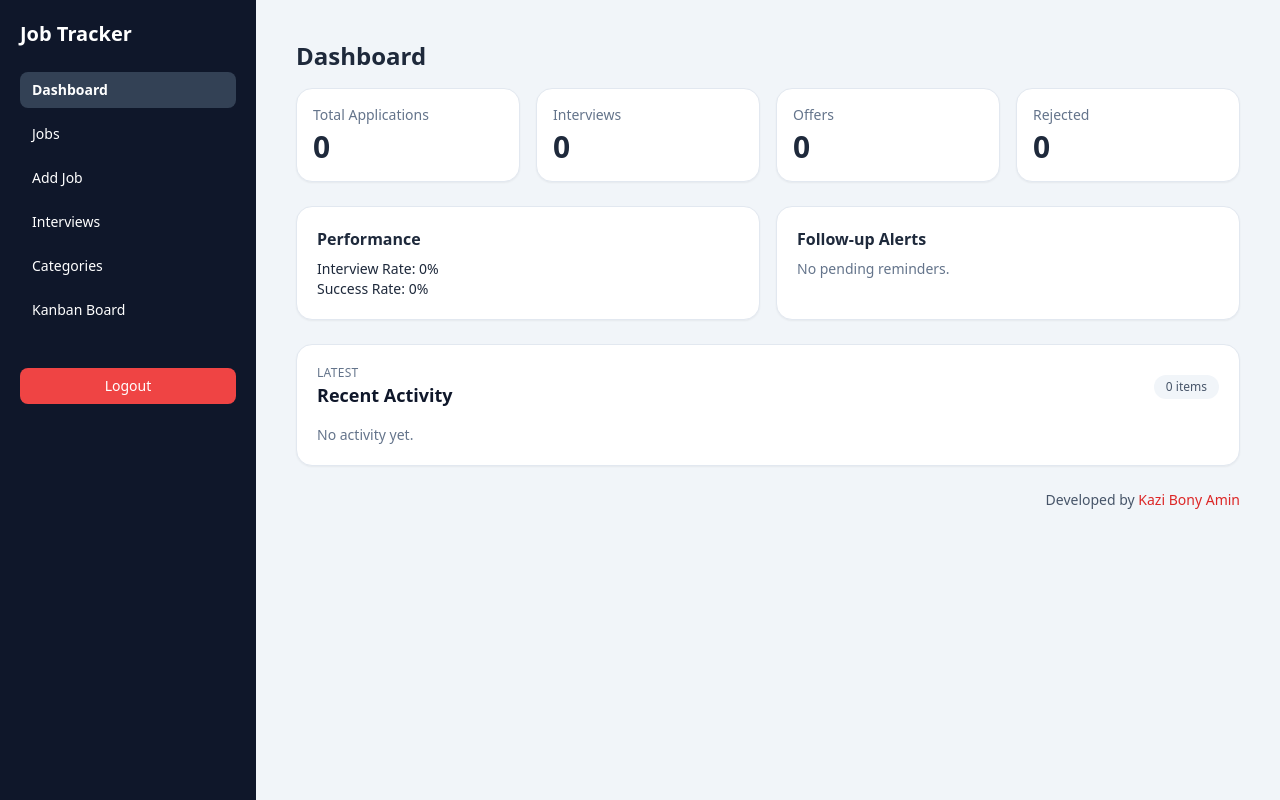
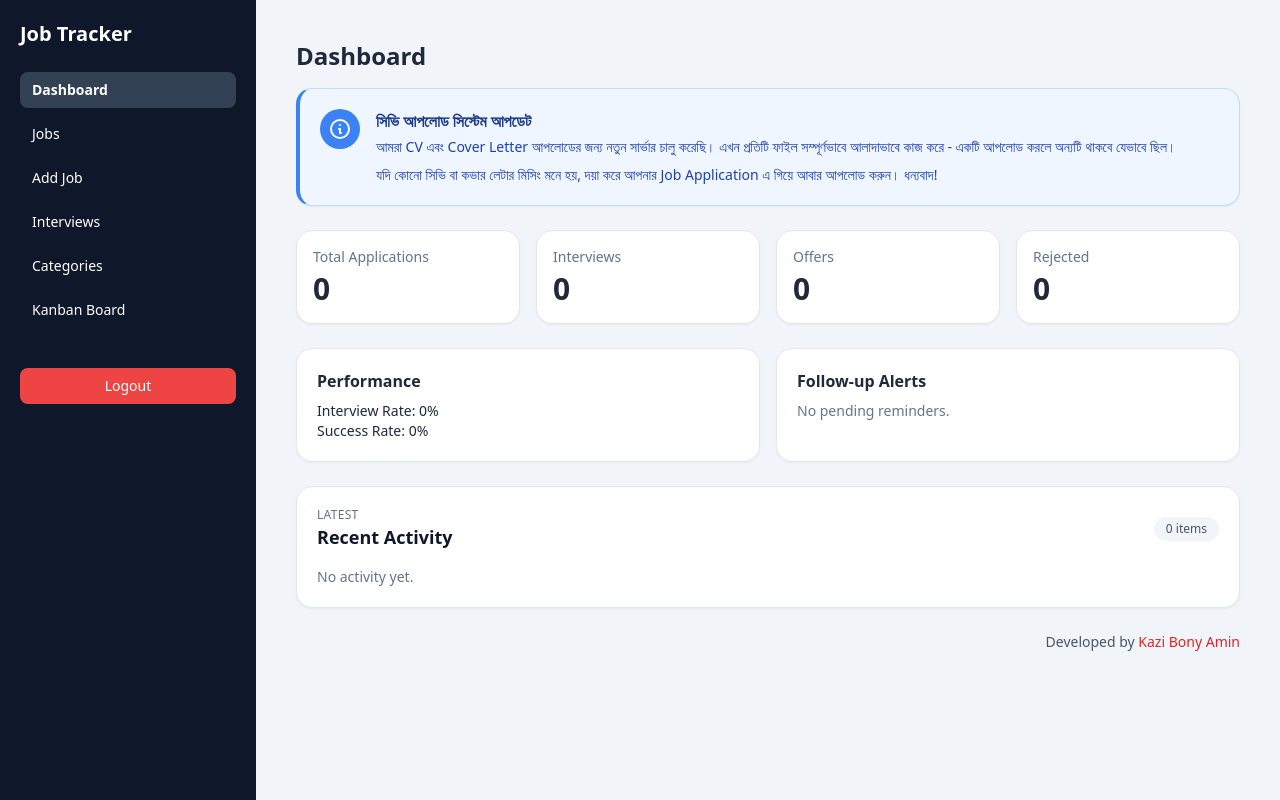
Before and after one commit to bonyaminshaznuz/jobTracker, a Django app: page / in a window 1280 px wide. Run offline with Django 5.2, Linux system fonts and the light colour scheme; the visitor is signed in with stand-in values (Sample User, id 1); data that the repository does not hold is empty; parts of the project's set-up code (start-up, migrations or seed data) failed here and were passed over; some libraries are stand-ins or nearby versions.

Commit message:
overlaping fuck off yeah

```diff
--- a/templates/dashboard/index.html
+++ b/templates/dashboard/index.html
@@ -2,6 +2,22 @@
 {% block title %}Dashboard{% endblock %}
 {% block content %}
 <h2 class="text-2xl font-bold mb-4">Dashboard</h2>
+
+<!-- CV Upload Notice -->
+<div class="mb-6 rounded-2xl border-l-4 border-l-blue-500 border border-blue-200 bg-blue-50 p-5 shadow-sm">
+    <div class="flex gap-4">
+        <div class="flex h-10 w-10 items-center justify-center rounded-full bg-blue-500 text-white flex-shrink-0">
+            <svg class="h-6 w-6" fill="none" stroke="currentColor" viewBox="0 0 24 24">
+                <path stroke-linecap="round" stroke-linejoin="round" stroke-width="2" d="M13 16h-1v-4h-1m1-4h.01M21 12a9 9 0 11-18 0 9 9 0 0118 0z"></path>
+            </svg>
+        </div>
+        <div class="flex-1">
+            <h3 class="font-semibold text-blue-900 mb-1">সিভি আপলোড সিস্টেম আপডেট</h3>
+            <p class="text-sm text-blue-800 mb-2">আমরা CV এবং Cover Letter আপলোডের জন্য নতুন সার্ভার চালু করেছি। এখন প্রতিটি ফাইল সম্পূর্ণভাবে আলাদাভাবে কাজ করে - একটি আপলোড করলে অন্যটি থাকবে যেভাবে ছিল।</p>
+            <p class="text-sm text-blue-800">যদি কোনো সিভি বা কভার লেটার মিসিং মনে হয়, দয়া করে আপনার Job Application এ গিয়ে আবার আপলোড করুন। ধন্যবাদ!</p>
+        </div>
+    </div>
+</div>
 
 <div class="mb-6 grid grid-cols-1 gap-4 sm:grid-cols-2 lg:grid-cols-4">
     <div class="rounded-2xl border border-slate-200 bg-white p-4 shadow-sm"><p class="text-sm text-slate-500">Total Applications</p><p class="mt-1 text-3xl font-bold">{{ total_applications }}</p></div>
```
